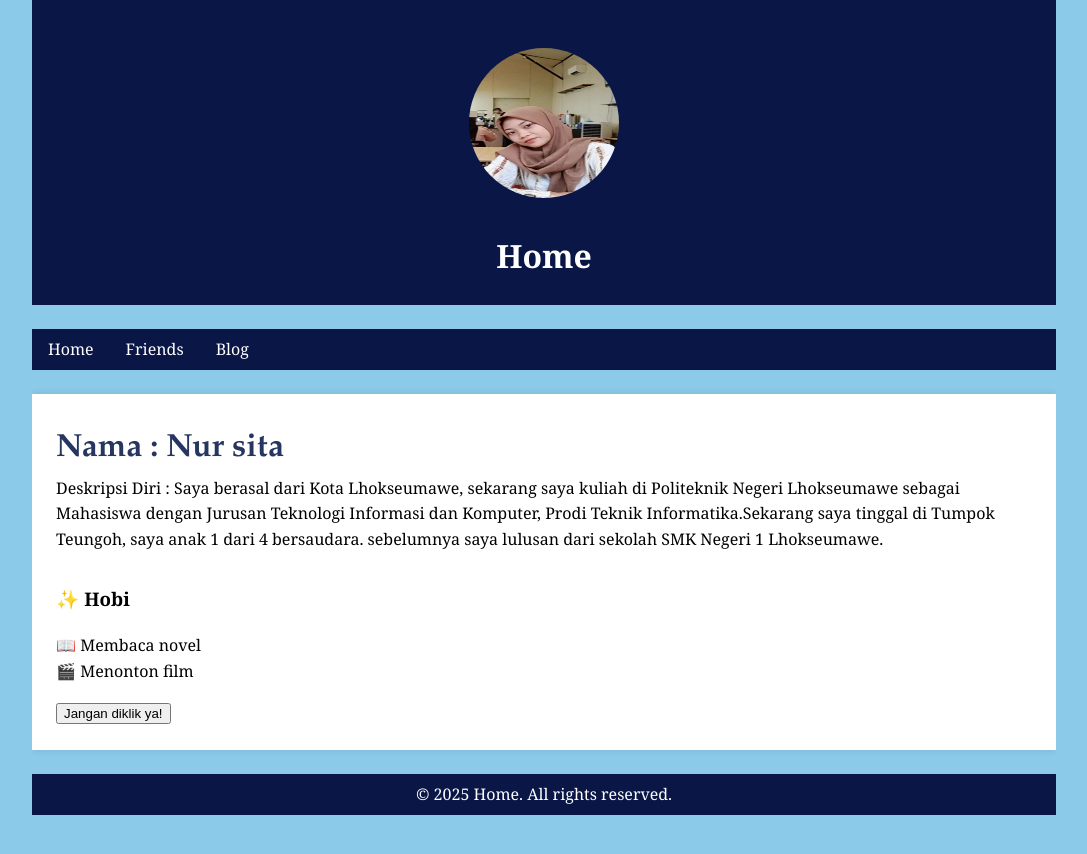
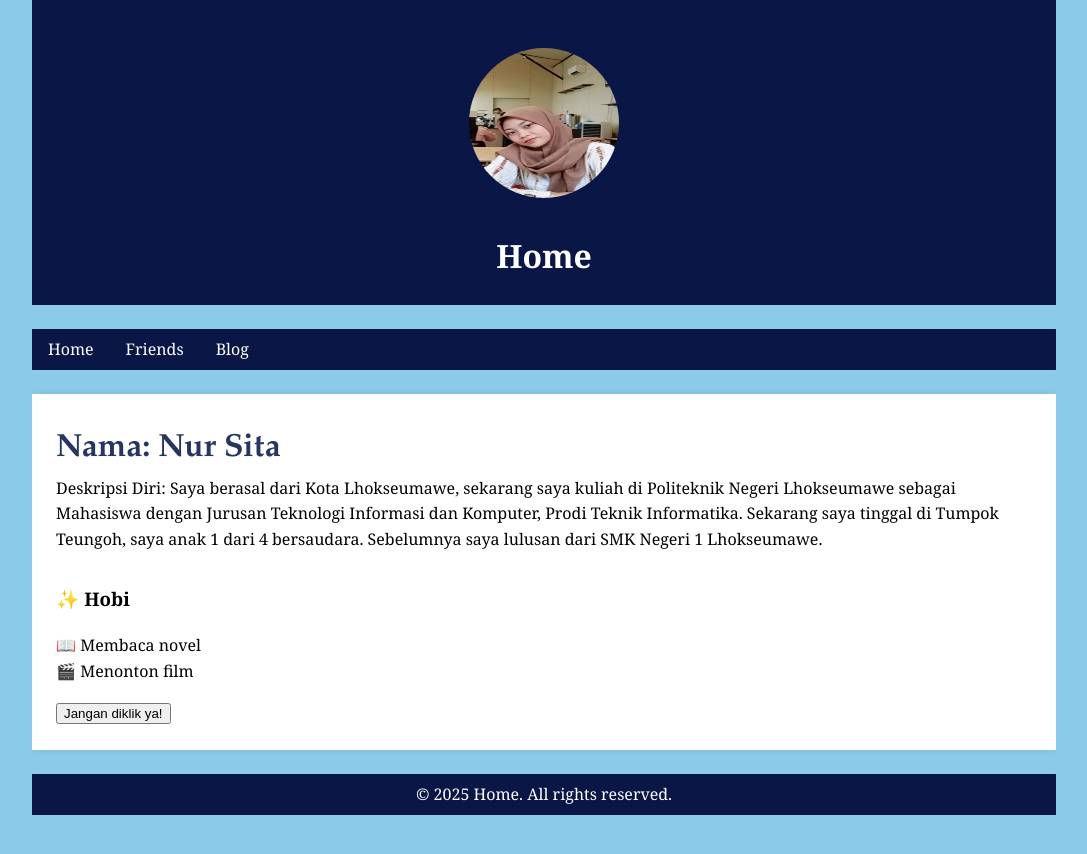
Before and after one commit to nursitaaa/nursitaaa.github.io, a Jekyll site: the page built from index.html, in a window 1280 px wide. Shown: the top 854 px of the page, without its empty margins (96-1183 px from the left). Built offline with Jekyll 4.4.1, drawn with Linux system fonts in a browser that asks for light colours.

Commit message:
update eror

```diff
--- a/_config.yml
+++ b/_config.yml
@@ -1,5 +1,5 @@
 title: Home
-baseurl: "/nursitaaa"
+baseurl: ""
 url: https://nursitaaa.github.io
 
 sass:
--- a/_layouts/default.html
+++ b/_layouts/default.html
@@ -3,27 +3,25 @@
 <head>
   <meta charset="UTF-8">
   <meta name="viewport" content="width=device-width, initial-scale=1.0">
-    <title>{{ page.title }}</title>
+  <title>{{ page.title | default: site.title }}</title>
 
-     <!-- stylesheet-->
-    <link rel="stylesheet" href="{{ site.baseurl }}/assets/css/style.css">
+  <!-- Stylesheet -->
+  <link rel="stylesheet" href="{{ '/assets/css/style.css' | relative_url }}">
 
-    <!-- Favicon-->
-     <link rel="icon" href="{{ site.baseurl }}/assets/images/favicon.ico">
+  <!-- Favicon -->
+  <link rel="icon" href="{{ '/assets/images/favicon.ico' | relative_url }}">
 
-     <!-- JavaScript-->
-      <script src="{{ site.baseurl }}/assets/js/scripts.js"></script>
+  <!-- JavaScript -->
+  <script src="{{ '/assets/js/scripts.js' | relative_url }}"></script>
 
-    <!-- plungins-->
+  <!-- Plugins -->
   {% feed_meta %}
   {% seo %}
-
 </head>
 <body>
   <div class="container">
     <header>
-            <img src="{{ site.baseurl }}/assets/images/Profile.jpg" alt="Profile Picture"
-            class="profile-picture">
+      <img src="{{ '/assets/images/Profile.jpg' | relative_url }}" alt="Profile Picture" class="profile-picture">
       <h1>{{ site.title }}</h1>
       <p>{{ site.description }}</p>
     </header>
--- a/index.html
+++ b/index.html
@@ -1,17 +1,22 @@
 ---
-layout : default
-title : home
+layout: default
+title: Home
 ---
-<div class="home-section"></div>
-    <h1 > <span class="name"> Nama : Nur sita</span></h1>
-    <p>Deskripsi Diri : Saya berasal dari Kota Lhokseumawe, sekarang saya kuliah di Politeknik Negeri Lhokseumawe sebagai Mahasiswa
-        dengan Jurusan Teknologi Informasi dan Komputer, Prodi Teknik Informatika.Sekarang saya tinggal di Tumpok Teungoh,
-        saya anak 1 dari 4 bersaudara. sebelumnya saya lulusan dari sekolah SMK Negeri 1 Lhokseumawe.  </p>
 
-    <section style="margin-top: 32px;">
-  <h3>✨ Hobi</h3>
-  <ul style="list-style: none; padding-left: 0;">
-    <li>📖 Membaca novel</li>
-    <li>🎬 Menonton film </li>
-  </ul>
+<div class="home-section">
+  <h1><span class="name">Nama: Nur Sita</span></h1>
+  <p>
+    Deskripsi Diri: Saya berasal dari Kota Lhokseumawe, sekarang saya kuliah di Politeknik Negeri Lhokseumawe sebagai Mahasiswa
+    dengan Jurusan Teknologi Informasi dan Komputer, Prodi Teknik Informatika. Sekarang saya tinggal di Tumpok Teungoh,
+    saya anak 1 dari 4 bersaudara. Sebelumnya saya lulusan dari SMK Negeri 1 Lhokseumawe.
+  </p>
+
+  <section style="margin-top: 32px;">
+    <h3>✨ Hobi</h3>
+    <ul style="list-style: none; padding-left: 0;">
+      <li>📖 Membaca novel</li>
+      <li>🎬 Menonton film</li>
+    </ul>
     <button onclick="myFunction()">Jangan diklik ya!</button>
+  </section>
+</div>
```
Also changed, not shown: Gemfile.lock, 1 other file. Lines whose indentation alone changed are shown as unchanged.
